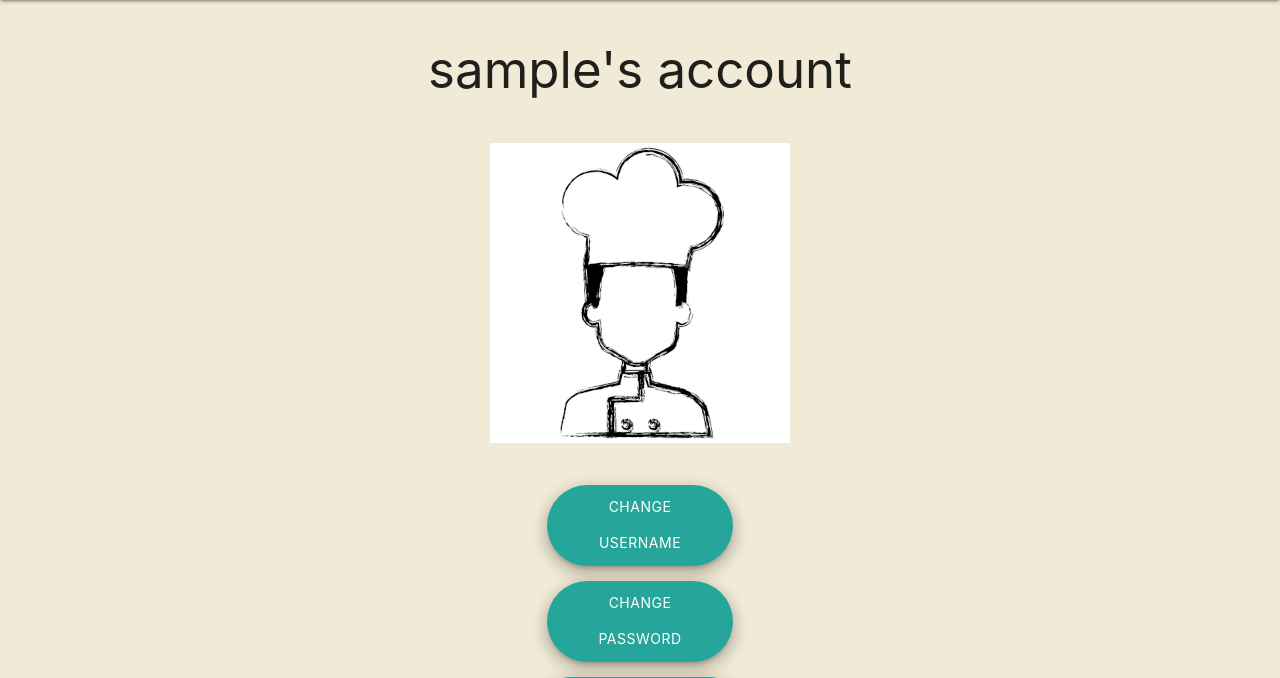
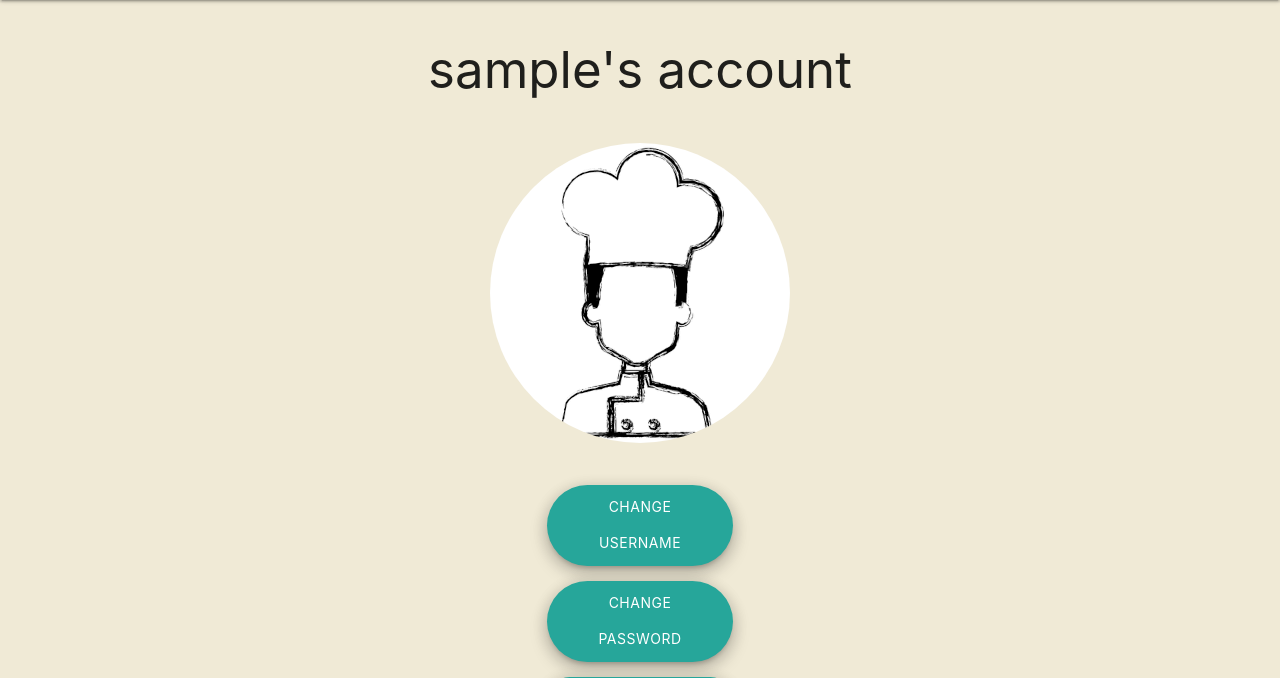
Before and after one commit to Code-Institute-Submissions/ThomasMSmit-Online-Cookbook_JuneSub, a Flask app: a page that uses templates/base.html in a window 1280 px wide. Shown: the part 64-742 px from the top of the page. Run offline with Flask 2, Linux system fonts and the light colour scheme; the visitor is signed in with stand-in values (Sample User, id 1); a database or web service that is not in the repository returns one stand-in record (values such as "Sample title"); some libraries are stand-ins or nearby versions.

Commit message:
Added styling for profile image

```diff
--- a/static/css/styles.css
+++ b/static/css/styles.css
@@ -96,6 +96,12 @@ h1 {
     margin-top: 1rem;
     margin-bottom: 0;
     width: 100%;
+}
+
+.user-avatar {
+    width: 20rem;
+    height: 20rem;
+    border-radius: 50%;
 }
 
 #login-form {
```
